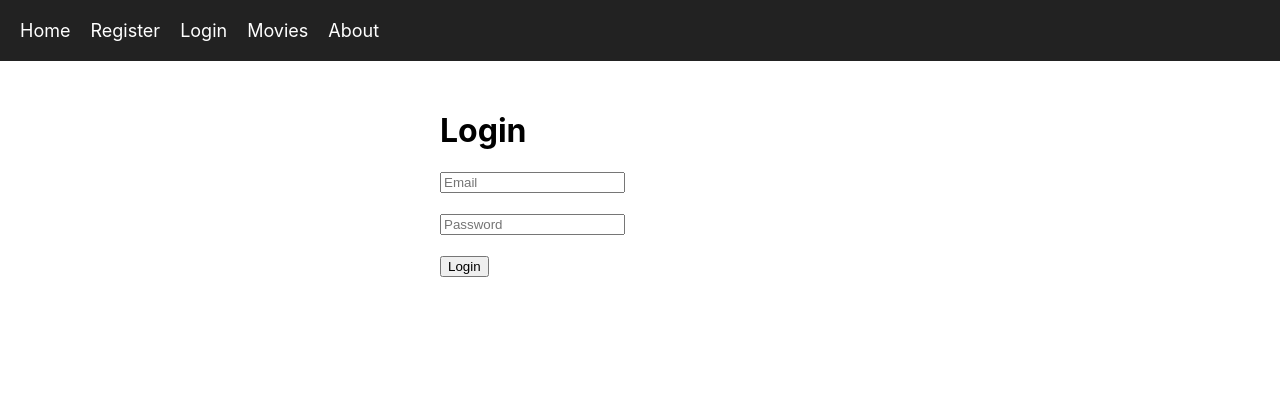
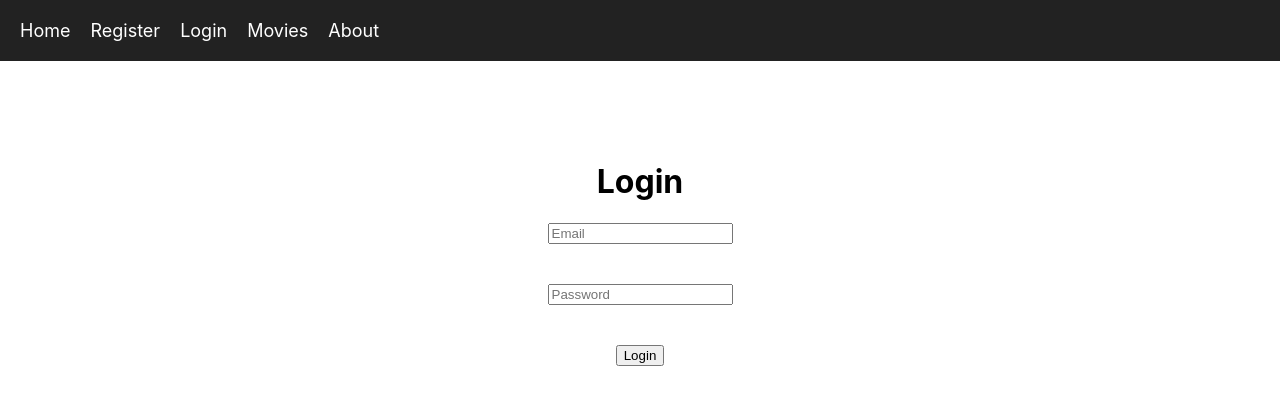
Before and after one commit to aseelaajamieh7-ship-it/mern-movies-app, a React (Create React App) app in the folder frontend/: page /login in a window 1280 px wide. Shown: the top 404 px of the page. Built offline with nearby package versions, Linux system fonts and the light colour scheme.

Commit message:
Update Login.js

```diff
--- a/frontend/src/pages/Login.js
+++ b/frontend/src/pages/Login.js
@@ -44,9 +44,11 @@ function Login() {
 
   <div
   style={{
-        width: "400px",
-        margin: "50px auto",
-  }}
+  display: "flex",
+  flexDirection: "column",
+  alignItems: "center",
+  paddingTop: "80px",
+}}
 >
 
       <h1>Login</h1>
```
